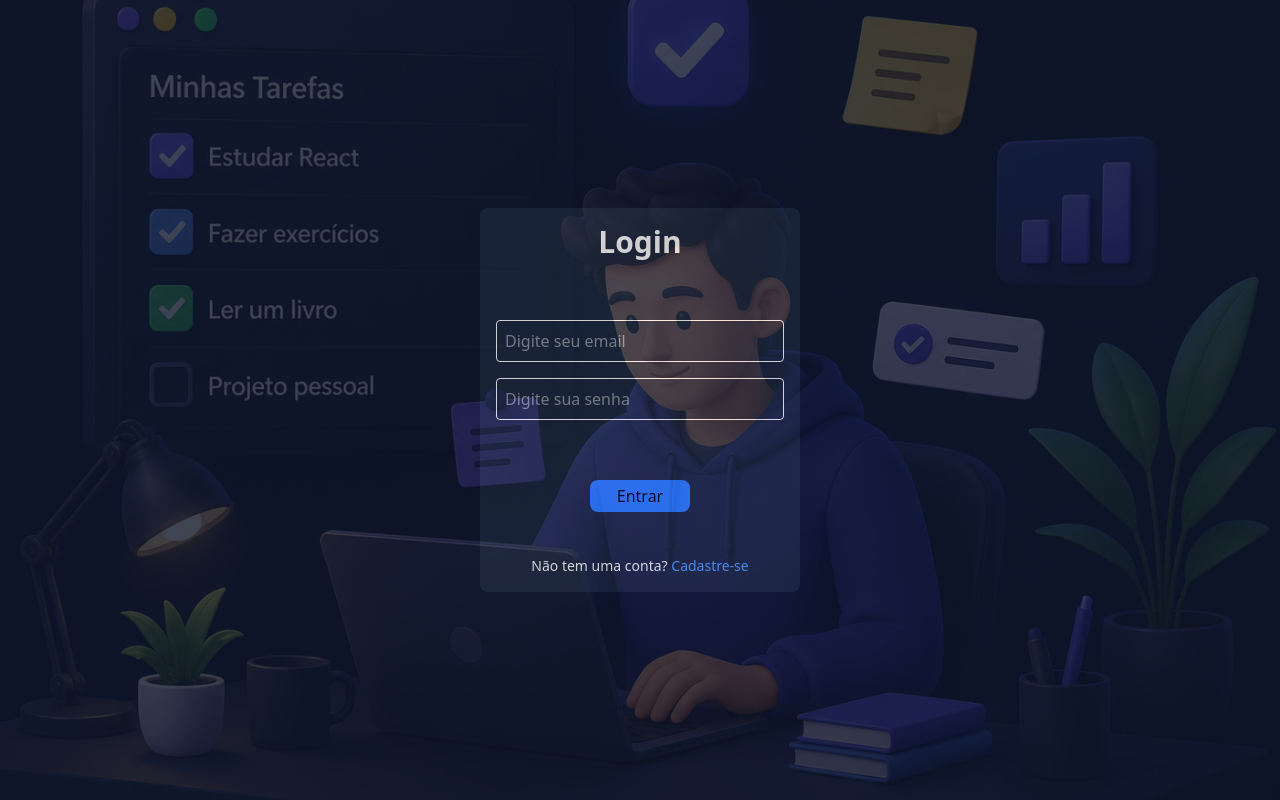
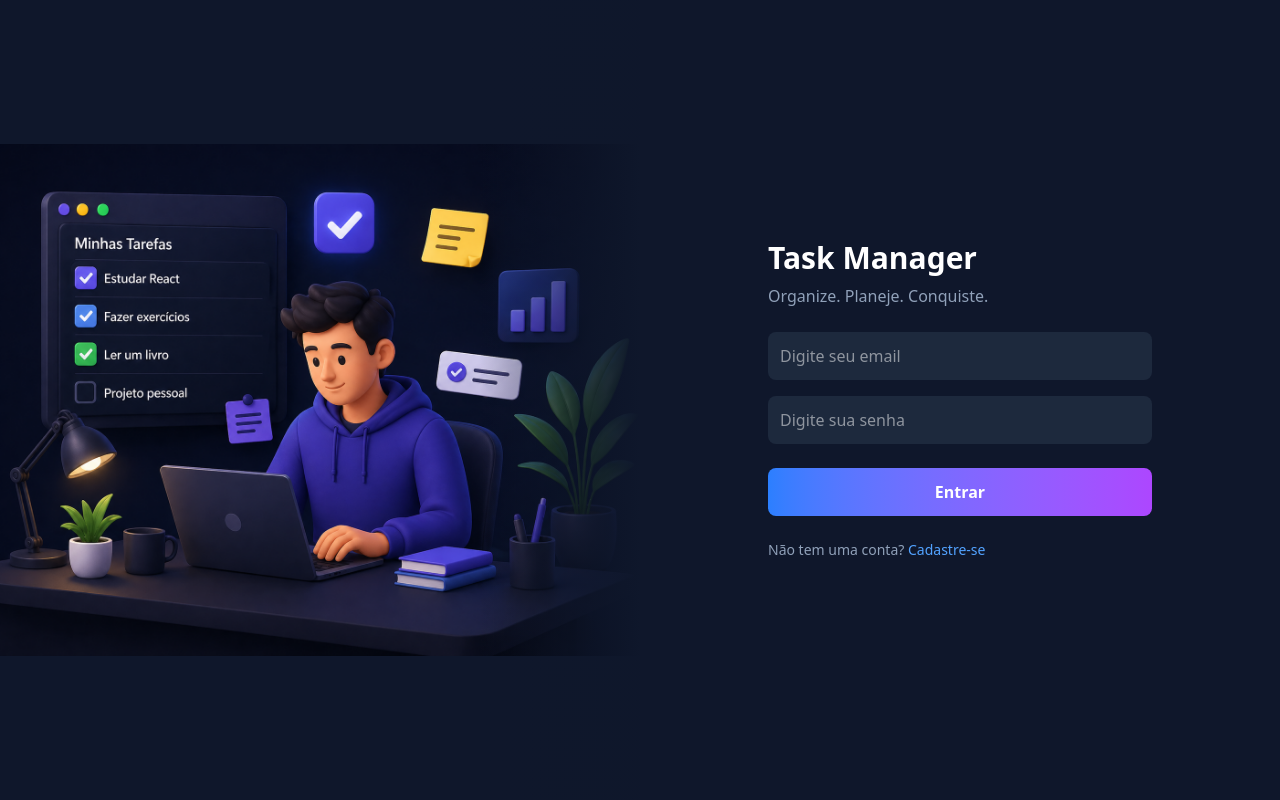
Before and after one commit to n-uderson/Task-Manager, a React (Vite) app: page /login in a window 1280 px wide. Built offline with nearby package versions, Linux system fonts and the light colour scheme.

Commit message:
ajuste no design

```diff
--- a/src/components/Login.jsx
+++ b/src/components/Login.jsx
@@ -17,82 +17,97 @@ function Login() {
         },
         body: JSON.stringify({ email, password }),
       });
+
       const data = await response.json();
 
       if (response.ok) {
         if (data.token) {
           localStorage.setItem("token", data.token);
-          console.log("✓ Login realizado com sucesso!");
-          console.log(
-            "✓ Token armazenado:",
-            data.token.substring(0, 20) + "...",
-          );
-          localStorage.setItem("user", JSON.stringify(data.user))
+          localStorage.setItem("user", JSON.stringify(data.user));
           navigate("/");
         } else {
-          console.error("✗ Token não encontrado na resposta:", data);
-          alert("Erro: Token não recebido do servidor");
+          alert("Token não recebido");
         }
       } else {
-        console.error("✗ Erro ao fazer login:", data.message);
-        alert("Erro ao fazer login: " + (data.message || response.statusText));
+        alert(data.message || "Erro ao fazer login");
       }
     } catch (error) {
-      console.error("✗ Erro na requisição de login:", error);
       alert("Erro ao conectar: " + error.message);
     }
   };
 
   return (
-    <div className="bg-slate-900 h-screen flex items-center justify-center">
-      <img src={imgmobile} alt="Mobile" className="absolute top-0 left-0 w-full h-full object-cover opacity-20" />
-      <div className="bg-slate-800 flex flex-col items-center justify-center gap-11 h-96 w-80 rounded-lg ">
-        <h1 className="text-white text-3xl font-semibold ">Login</h1>
-        <div className="p-4 flex flex-col gap-4 w-full  ">
+    <div className="min-h-screen bg-slate-900 flex flex-col md:flex-row">
+      {/* IMAGEM */}
+      <div className="relative w-full md:w-1/2 flex items-center justify-center">
+        <img
+          src={imgmobile}
+          alt="Ilustração"
+          className="w-full md:max-w-  mt-6 md:mt-0"
+        />
+
+        {/* FADE MOBILE */}
+        <div
+          className="absolute bottom-0 left-0 w-full h-32
+          bg-linear-to-b from-transparent to-slate-900 md:hidden"
+        ></div>
+
+        {/* FADE DESKTOP */}
+        <div
+          className="hidden md:block absolute top-0 right-0 h-full w-40
+          bg-linear-to-r from-transparent to-slate-900"
+        ></div>
+      </div>
+
+      {/* LOGIN */}
+      <div className="w-full md:w-1/2 flex items-center justify-center px-6">
+        <div className="w-full max-w-sm">
+          <h1 className="text-white text-3xl font-bold text-center md:text-left mb-2">
+            Task Manager
+          </h1>
+
+          <p className="text-slate-400 text-center md:text-left mb-6">
+            Organize. Planeje. Conquiste.
+          </p>
+
+          {/* INPUTS */}
+          <div className="flex flex-col gap-4">
             <input
               type="email"
-            name="Email"
-            id="Email"
               placeholder="Digite seu email"
               value={email}
               onChange={(e) => setEmail(e.target.value)}
-            className=" max-w-xl p-2 box-border border text-white rounded
-                    focus:outline-none focus:ring-2 focus:ring-blue-400 "
+              className="p-3 rounded-lg bg-slate-800 text-white outline-none focus:ring-2 focus:ring-blue-500"
             />
+
             <input
               type="password"
-            name="Password"
-            id="Password"
               placeholder="Digite sua senha"
               value={password}
               onChange={(e) => setPassword(e.target.value)}
-            className=" max-w-xl  p-2 box-border border text-white rounded
-                    focus:outline-none focus:ring-2 focus:ring-blue-400 "
+              className="p-3 rounded-lg bg-slate-800 text-white outline-none focus:ring-2 focus:ring-blue-500"
             />
           </div>
+
+          {/* BOTÃO */}
           <button
             onClick={handleLogin}
-          type="button"
-          className="bg-blue-500 hover:bg-blue-600  h-8 w-25 rounded-lg cursor-pointer"
+            className="w-full mt-6 p-3 rounded-lg bg-gradient-to-r from-blue-500 to-purple-500 text-white font-semibold hover:opacity-90"
           >
             Entrar
           </button>
 
-        <p className="text-white text-sm">
+          {/* REGISTER */}
+          <p className="text-center md:text-left text-sm text-slate-400 mt-6">
             Não tem uma conta?{" "}
             <span
               onClick={() => navigate("/register")}
-            className="cursor-pointer text-blue-400 hover:underline"
+              className="text-blue-400 cursor-pointer hover:underline"
             >
               Cadastre-se
             </span>
           </p>
-        {/* <p
-        onClick={() => navigate("/register")}
-        className="text-white text-sm cursor-pointer hover:underline">
-          Cadastre-se
-
-          </p> */}
+        </div>
       </div>
     </div>
   );
```
Lines whose indentation alone changed are shown as unchanged.
